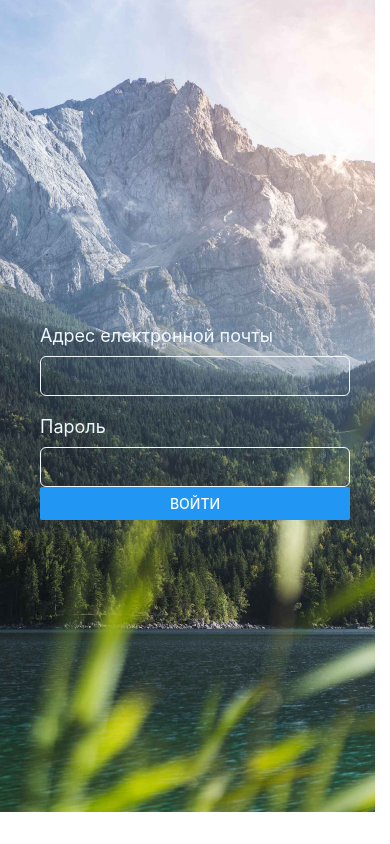
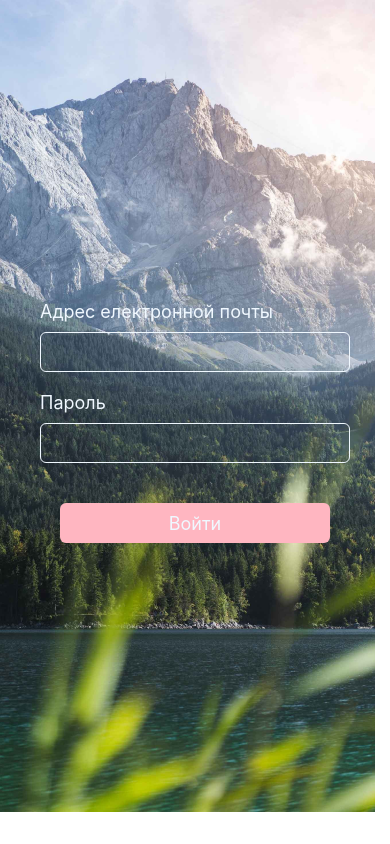
Before and after one commit to RomanTsiukh/react-native, a React Native app: screen / in a window 390 px wide. Built offline with nearby package versions, Linux system fonts and the light colour scheme.

Commit message:
Add btn-form

```diff
--- a/Screens/LoginScreen.jsx
+++ b/Screens/LoginScreen.jsx
@@ -4,25 +4,16 @@ import {
   View,
   ImageBackground,
   TextInput,
-  Button,
+  TouchableOpacity,
 } from "react-native";
 
 export default function LoginScreen() {
   return (
-    // <View style={styles.container}>
-    //   <View style={styles.inerBox}>
-    //     <Text style={styles.text}>
-    //       Open up App.js to start working on your appp!
-    //     </Text>
-    //   </View>
-    //   <StatusBar style="auto" />
-    // </View>
     <View style={styles.container}>
       <ImageBackground
         style={styles.image}
         source={require("../assets/picture_background.png")}
       >
-        {/* <Text style={styles.text}>Hello world</Text> */}
         <View style={styles.form}>
           <View>
             <Text style={styles.inputTitle}>Адрес електронной почты</Text>
@@ -36,7 +27,9 @@ export default function LoginScreen() {
               secureTextEntry={true}
             />
           </View>
-          <Button title="Войти" />
+          <TouchableOpacity activeOpacity={0.7} style={styles.btn}>
+            <Text style={styles.btnTitle}>Войти</Text>
+          </TouchableOpacity>
         </View>
       </ImageBackground>
     </View>
@@ -70,4 +63,17 @@ const styles = StyleSheet.create({
     marginBottom: 10,
     fontSize: 18,
   },
+  btn: {
+    backgroundColor: "#ffb6c1",
+    height: 40,
+    borderRadius: 6,
+    marginTop: 40,
+    justifyContent: "center",
+    alignItems: "center",
+    marginHorizontal: 20,
+  },
+  btnTitle: {
+    color: "#f0f8ff",
+    fontSize: 18,
+  },
 });
```
